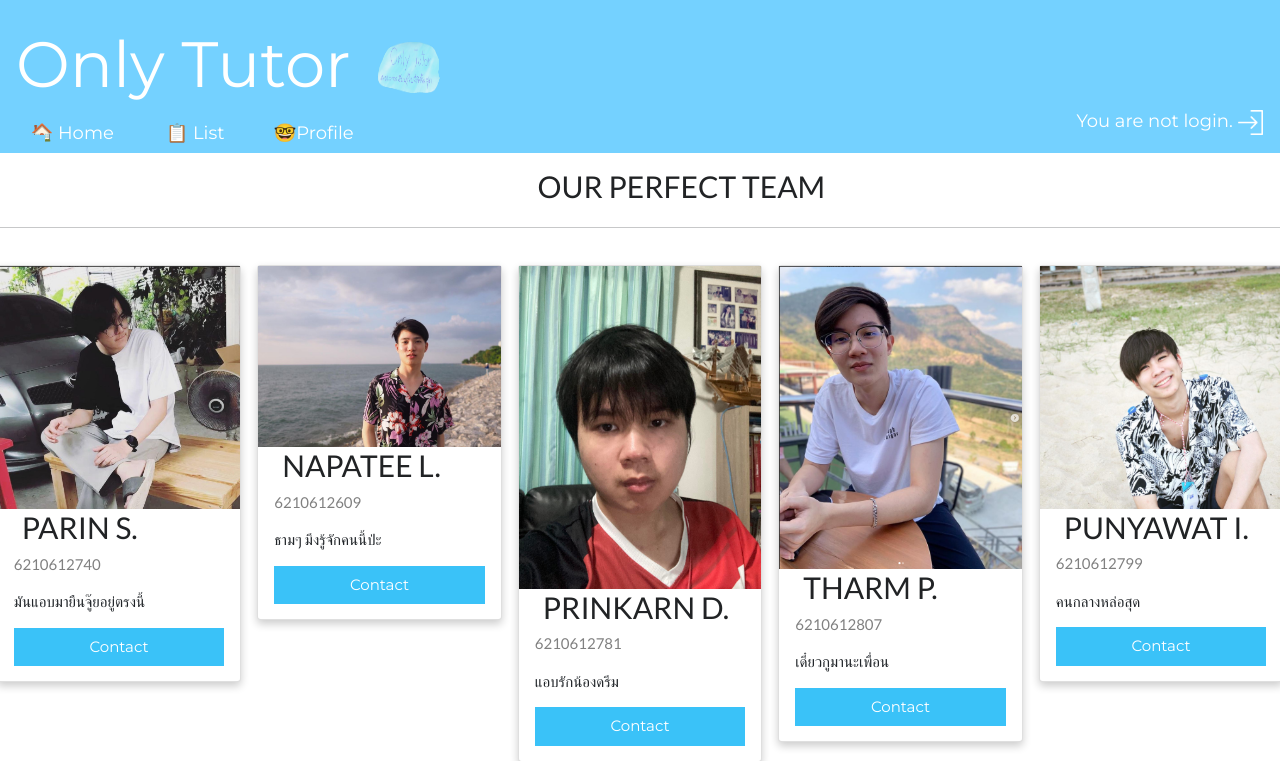
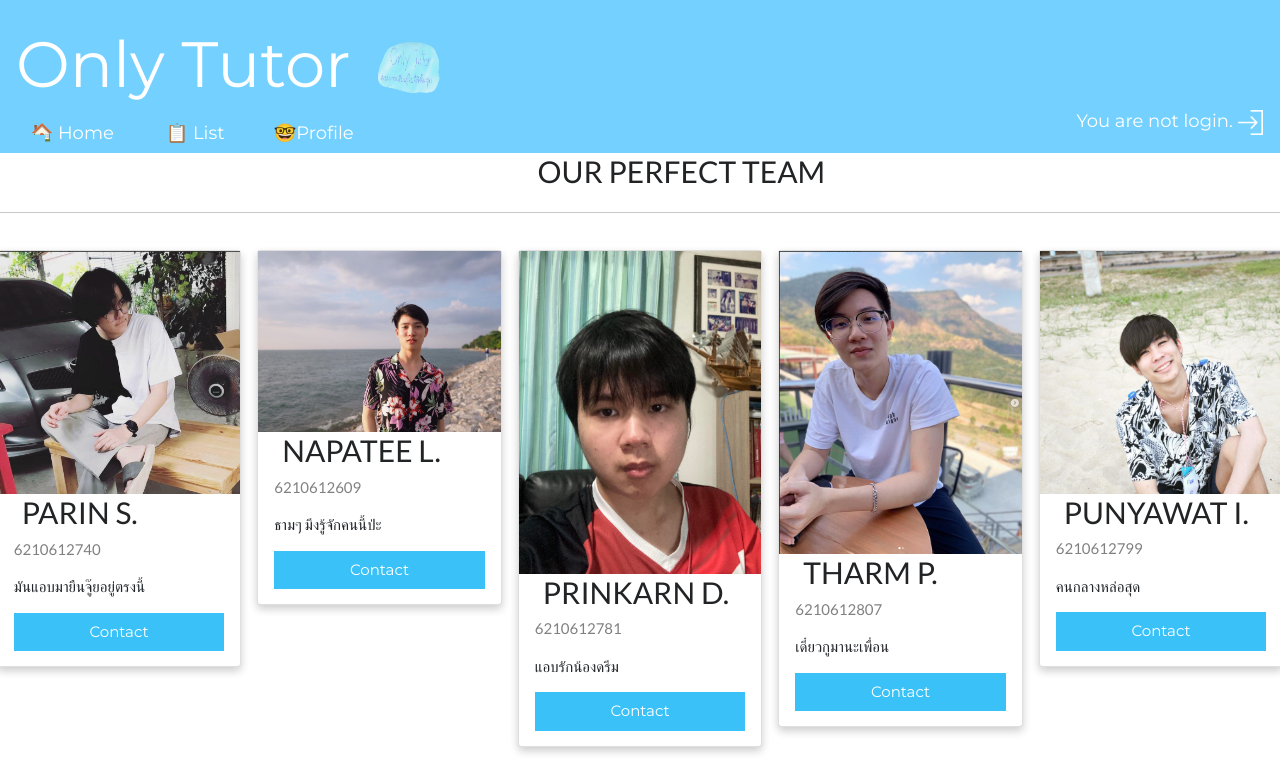
Before and after one commit to 6210612609/projectX, a Django app: page /about/ in a window 1280 px wide. Shown: the top 761 px of the page. Run offline with Django 3.2, Linux system fonts and the light colour scheme.

Commit message:
remove div

```diff
--- a/proX/users/templates/main/layout.html
+++ b/proX/users/templates/main/layout.html
@@ -21,6 +21,8 @@ div.c {
     div.left {
       text-align: left;
     }
+
+
 </style>
 <body>
 
@@ -47,9 +49,8 @@ div.c {
     {%endif%}
 
     <a href="{% url 'about' %}" class="w3-bar-item w3-button w3-hide-small w3-padding-large w3-hover-white"style="margin-left:-4.5em;">&#128101;About</a>
+  </div>
 
-  </div>
-  <div style="margin-bottom: 1em;"></div>
   {% block content %}
   {% endblock %}
 
```
